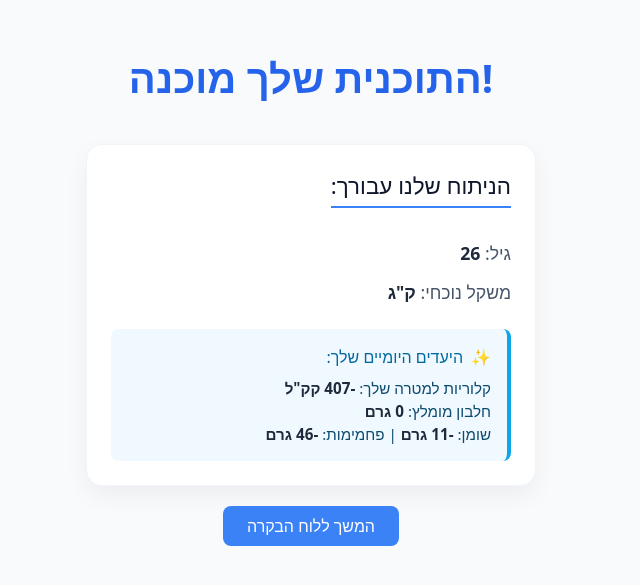
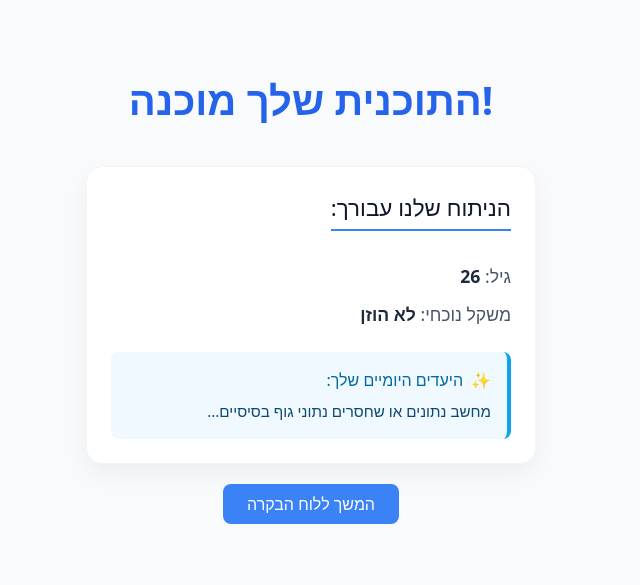
Before and after one commit to ofir8530/ai-fitness-app, a Next.js app: page /summary in a window 1280 px wide. Shown: the part 103-688 px from the top of the page, without its empty margins (329-969 px from the left). Built offline with nearby package versions, Linux system fonts and the light colour scheme.

Commit message:
fix: pass dynamic onboarding data via URL and style diet tags

```diff
--- a/components/SummaryCard.module.css
+++ b/components/SummaryCard.module.css
@@ -59,18 +59,27 @@
   margin: 0;
 }
 
+
 .dietTags {
+  display: flex;
+  align-items: center;
+  gap: 10px;
   margin: 15px 0;
+}
+
+.tagsContainer {
   display: flex;
+  gap: 8px;
   flex-wrap: wrap;
-  gap: 8px;
 }
 
 .tag {
-  background: #e0f2fe;
+  display: inline-block;
+  padding: 6px 14px;
+  background-color: #e0f2fe;
   color: #0369a1;
-  padding: 4px 12px;
+  font-size: 14px;
+  font-weight: 600;
   border-radius: 20px;
-  font-size: 0.85rem;
-  font-weight: 600;
+  white-space: nowrap;
 }
--- a/components/SummaryCard.tsx
+++ b/components/SummaryCard.tsx
@@ -5,7 +5,7 @@ import { calculateNutritionTargets } from '../utils/calculations';
 interface SummaryProps {
   data: {
     age: string;
-    gender:string;
+    gender: string;
     weight: string;
     height: string;
     goal: string;
@@ -16,41 +16,55 @@ interface SummaryProps {
 }
 
 export default function SummaryCard({ data }: SummaryProps) {
-  // לוגיקה קטנה להצגת הדיאטה בצורה יפה
-  const dietList = data.diet ? data.diet.split(',') : [];
+  // לוגיקה להצגת הדיאטה בצורה יפה ומניעת אינדקסים ריקים
+  const dietList = data.diet ? data.diet.split(',').filter(item => item.trim() !== '') : [];
+
+  // המרת נתונים למספרים בצורה בטוחה כדי למנוע NaN או ערכים שליליים בחישוב
+  const numWeight = Number(data.weight) || 0;
+  const numHeight = Number(data.height) || 0;
+  const numAge = Number(data.age) || 26;
+
+  // הרצת החישוב עם כל הנתונים הדינמיים האמיתיים
   const targets = calculateNutritionTargets({
-    age: 26,
-    weight: Number(data.weight),
-    height: Number(data.height),
+    age: numAge,
+    weight: numWeight,
+    height: numHeight,
     goal: data.goal,
     gender: data.gender || 'female',
-    activityLevel: 1.4 // הוספת הנתון שחסר ל-TypeScript
-
+    activityLevel: data.activityLevel || 1.2
   });
 
   return (
     <div className={styles.card}>
       <h3>הניתוח שלנו עבורך:</h3>
-      <p>גיל: <strong>{data.age}</strong></p>
-      <p>משקל נוכחי: <strong>{data.weight} ק"ג</strong></p>
+      <p>גיל: <strong>{data.age || '26'}</strong></p>
+      <p>משקל נוכחי: <strong>{data.weight ? `${data.weight} ק"ג` : 'לא הוזן'}</strong></p>
       {data.targetWeight && <p>משקל יעד: <strong>{data.targetWeight} ק"ג</strong></p>}
 
       {dietList.length > 0 && (
         <div className={styles.dietTags}>
           <p>העדפות תזונה:</p>
+          <div className={styles.tagsContainer}>
             {dietList.map(item => (
               <span key={item} className={styles.tag}>{item}</span>
             ))}
+          </div>
         </div>
       )}
 
       <div className={styles.aiInsights}>
           <h4>היעדים היומיים שלך:</h4>
+          {/* מציג את החישוב רק אם יש משקל וגובה תקינים, אחרת מונע הצגת מספרים שליליים */}
+          {numWeight > 0 && numHeight > 0 ? (
+            <>
               <p>קלוריות למטרה שלך: <strong>{targets.dailyCalories} קק"ל</strong></p>
               <p>חלבון מומלץ: <strong>{targets.protein} גרם</strong></p>
               <p>שומן: <strong>{targets.fats} גרם</strong> | פחמימות: <strong>{targets.carbs} גרם</strong></p>
+            </>
+          ) : (
+            <p>מחשב נתונים או שחסרים נתוני גוף בסיסיים...</p>
+          )}
       </div>
-
     </div>
   );
 }
--- a/utils/calculations.ts
+++ b/utils/calculations.ts
@@ -8,14 +8,19 @@ interface UserData {
 }
 
 export const calculateNutritionTargets = (data: UserData) => {
+  // הגנה ראשונית: אם הנתונים עדיין לא הגיעו מה-URL (מצב של 0), נחזיר ערכים מאופסים ולא נשבור את האפליקציה
+  if (!data.weight || !data.height || !data.age) {
+    return { dailyCalories: 0, protein: 0, carbs: 0, fats: 0 };
+  }
+
   // 1. חישוב בסיסי (לפי Mifflin-St Jeor)
   const baseBmr = (10 * data.weight) + (6.25 * data.height) - (5 * data.age);
 
-  // 2. תיקון מגדרי - משתנה אחד בלבד!
+  // 2. תיקון מגדרי
   const finalBmr = data.gender === 'male' ? baseBmr + 5 : baseBmr - 161;
 
   // 3. חישוב הוצאה אנרגטית יומית (TDEE)
-  const tdee = Math.round(finalBmr * data.activityLevel);
+  const tdee = finalBmr * data.activityLevel;
 
   // 4. קביעת יעד קלורי וחלבון לפי המטרה
   let targetCalories = tdee;
@@ -28,10 +33,14 @@ export const calculateNutritionTargets = (data: UserData) => {
     proteinMultiplier = 2.0;
   }
 
+  // חסם בטיחות תזונתי: מונע מהקלוריות לרדת מתחת ל-1200 קלוריות בטעות או בגלל רינדור חלקי
+  const finalCalories = Math.max(1200, Math.round(targetCalories));
+
+  // 5. חישוב אחוזי מאקרו מדויקים מתוך הקלוריות הסופיות
   return {
-    dailyCalories: targetCalories,
+    dailyCalories: finalCalories,
     protein: Math.round(data.weight * proteinMultiplier),
-    carbs: Math.round((targetCalories * 0.45) / 4),
-    fats: Math.round((targetCalories * 0.25) / 9),
+    carbs: Math.round((finalCalories * 0.45) / 4), // 45% מהקלוריות לפחמימות
+    fats: Math.round((finalCalories * 0.25) / 9),  /* 25% מהקלוריות לשומנים */
   };
 };
```
Lines whose indentation alone changed are shown as unchanged.
